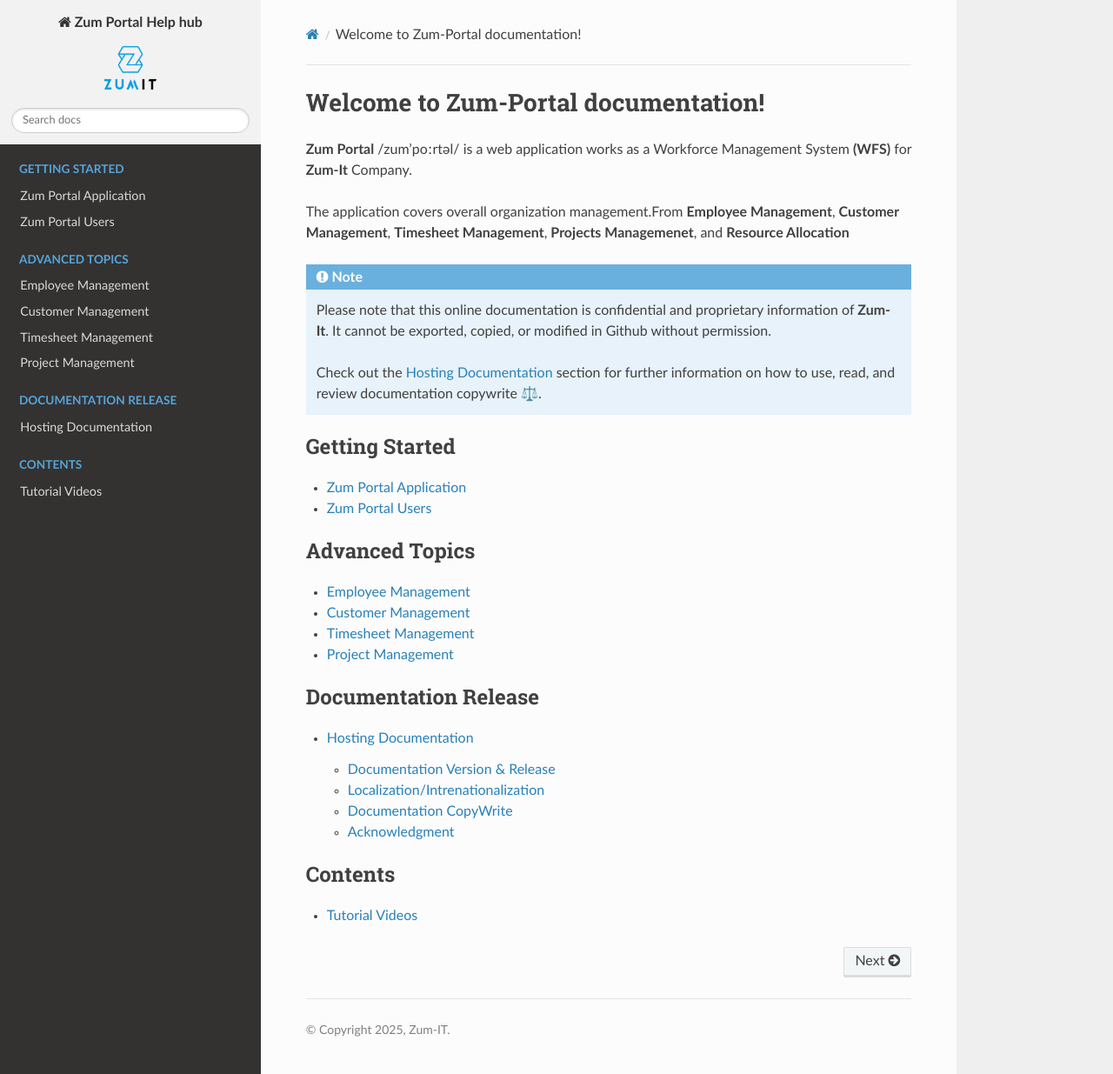
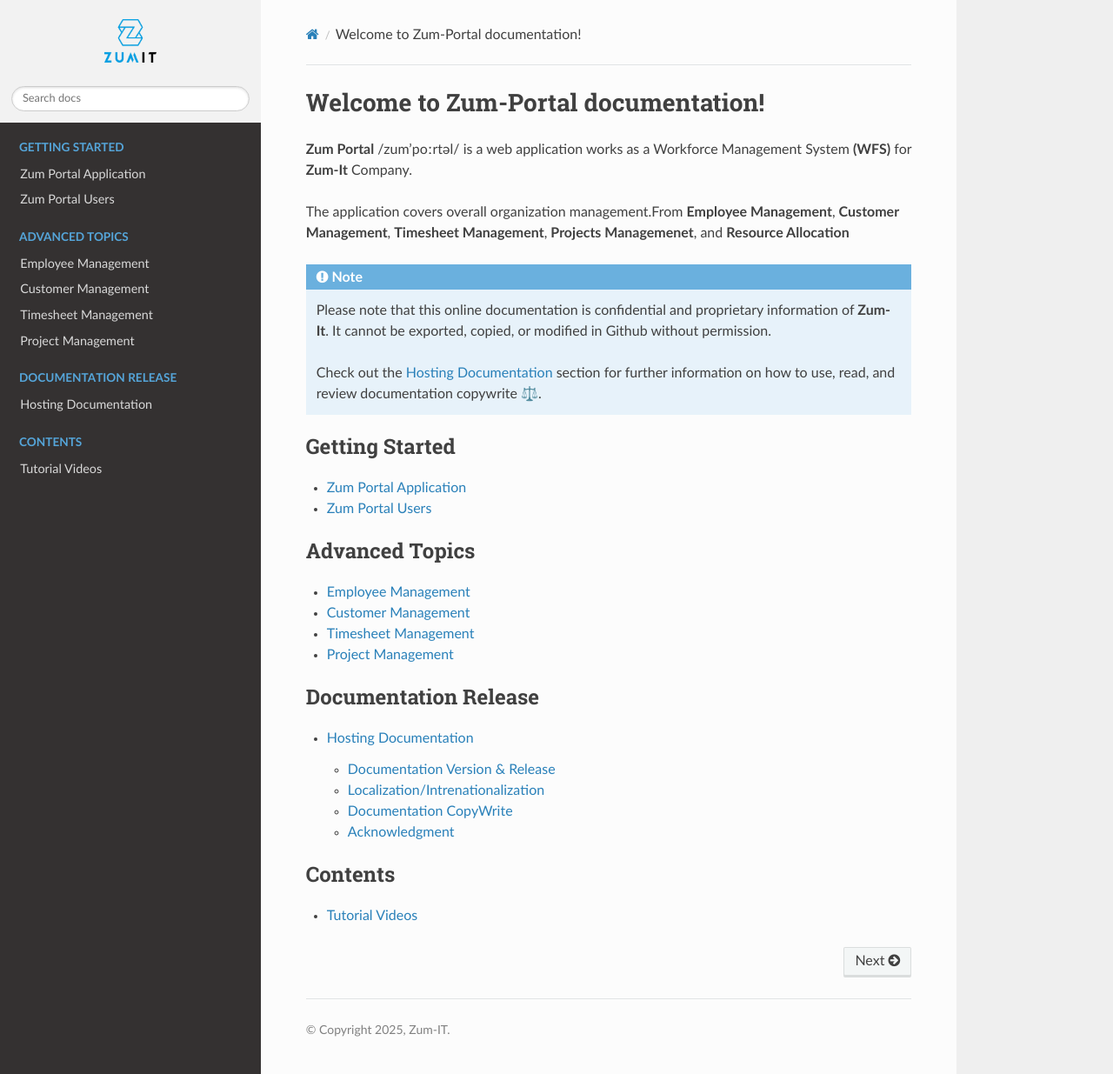
Before and after one commit to ghadiben0/Project-Zum-Portal, a Sphinx documentation site: the page built from docs/source/index.rst, in a window 1280 px wide and 1235 px high. Shown: the whole window at 87% size. Built offline with Sphinx 7.4.7 and the Read the Docs theme 3.1.0, drawn with Linux system fonts in a browser that asks for light colours.

Commit message:
Update conf.py

```diff
--- a/docs/source/conf.py
+++ b/docs/source/conf.py
@@ -71,7 +71,9 @@
 # -- company logo
 html_static_path = ["_static"]
 html_logo = "_static/my_logo.png"
-
+html_theme_options = {
+    "logo_only": True,  # show only the logo, not project name
+}
 html_css_files = [
     "custom.css",
 ]
```
